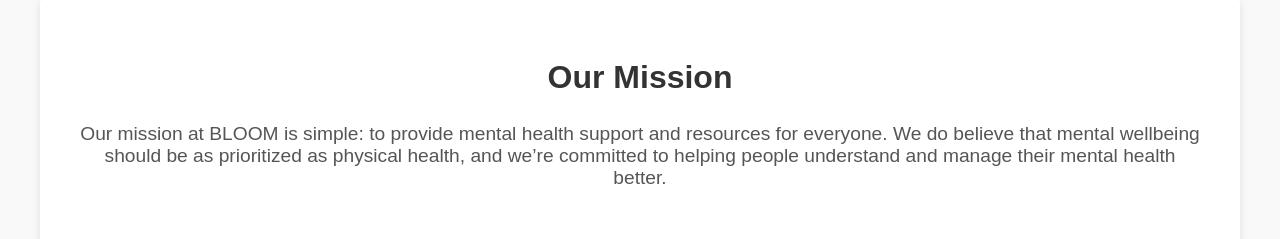
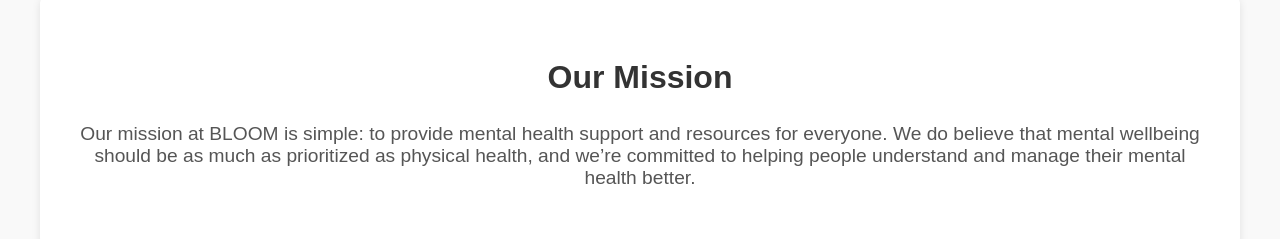
Before and after one commit to Sahara109/bloom-development, a React (Create React App) app in the folder bloom-frontend/: page /about in a window 1280 px wide. Shown: the part 1100-1339 px from the top of the page. Built offline with nearby package versions, Linux system fonts and the light colour scheme.

Commit message:
BLOOM Module Works

```diff
--- a/bloom-frontend/src/components/About/About.js
+++ b/bloom-frontend/src/components/About/About.js
@@ -39,7 +39,7 @@
         <h2>Our Mission</h2>
         <p>
           Our mission at BLOOM is simple: to provide mental health support and resources for everyone.
-          We do believe that mental wellbeing should be as prioritized as physical health, and we’re committed to helping people understand and manage their mental health better.
+          We do believe that mental wellbeing should be as much as prioritized as physical health, and we’re committed to helping people understand and manage their mental health better.
         </p>
       </section>
 
```
